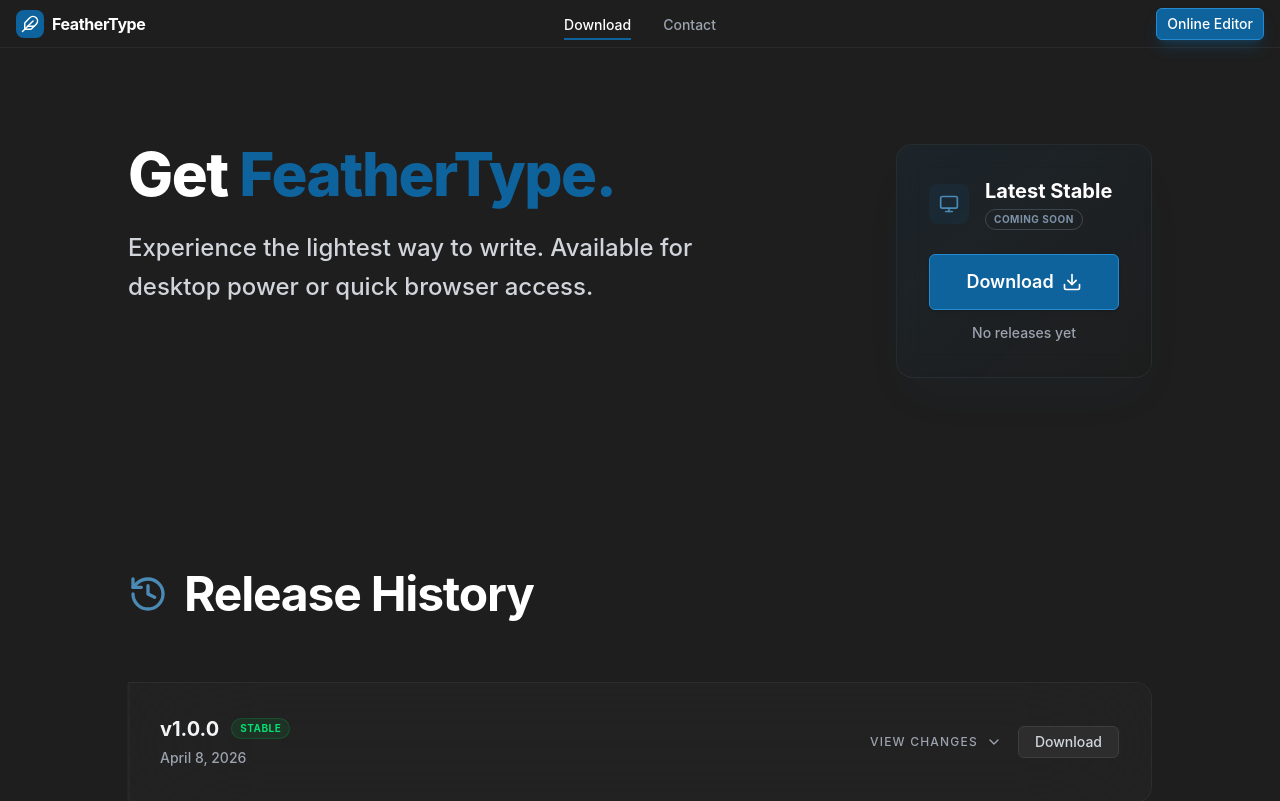
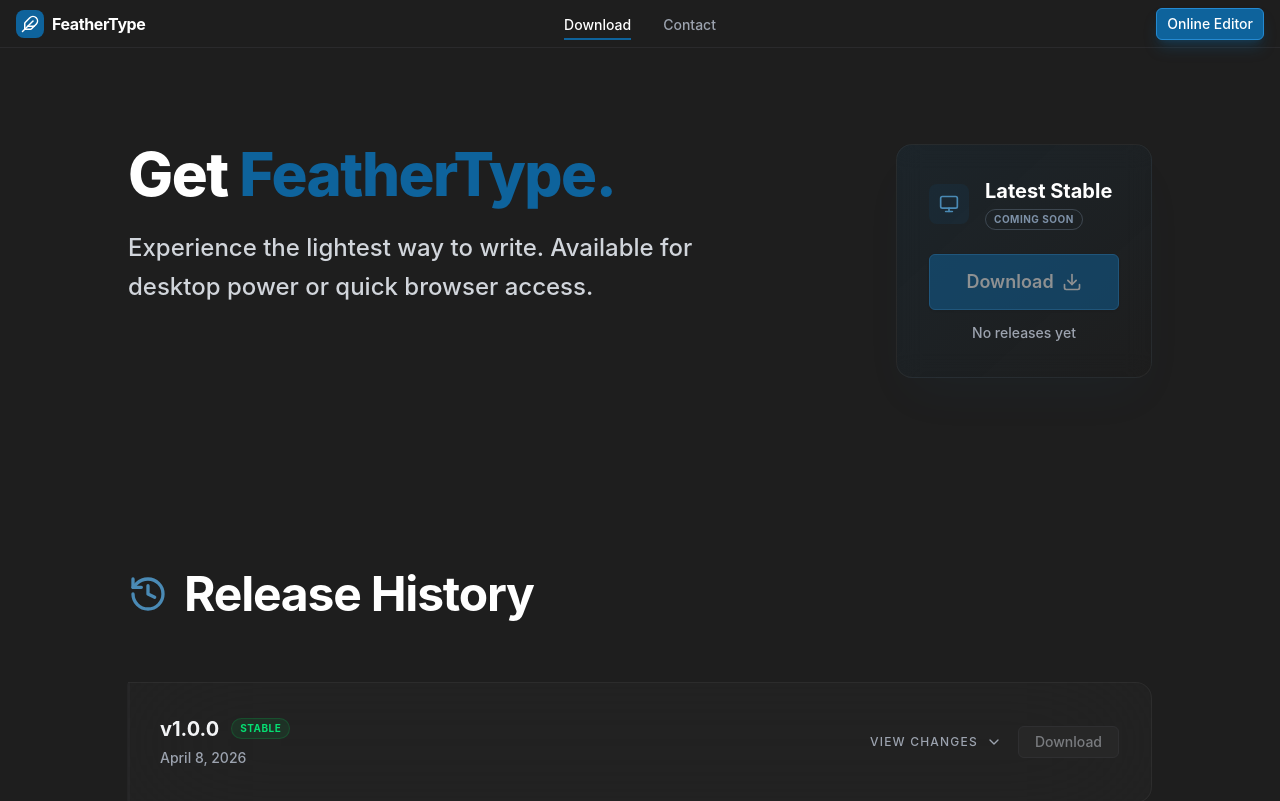
Before and after one commit to wahdanz1/feathertype, a React (Vite) app: page /download in a window 1280 px wide. Shown: the top 801 px of the page. Built offline with nearby package versions, Linux system fonts and the light colour scheme.

Commit message:
fix: add disabled styling to Button, fix cursor-pointer missing on marketing pages

```diff
--- a/src/components/Button.tsx
+++ b/src/components/Button.tsx
@@ -29,7 +29,7 @@ export function Button({
   ...props
 }: ButtonProps) {
   const theme = useEditorStore((s) => s.theme);
-  const isEditor = window.location.pathname === '/editor' || window.location.pathname === '/';
+  const isEditor = window.location.pathname === '/editor' || !!(window as any).__TAURI_INTERNALS__;
   const isDark = theme === 'dark';
 
   const baseStyles = cn(
@@ -74,11 +74,14 @@ export function Button({
     )
   };
 
+  const disabledStyles = props.disabled ? 'opacity-50 cursor-not-allowed pointer-events-none' : '';
+
   const finalClasses = cn(
     baseStyles,
     sizeStyles[size],
     variantStyles[variant],
     animationClass,
+    disabledStyles,
     className
   );
 
```
